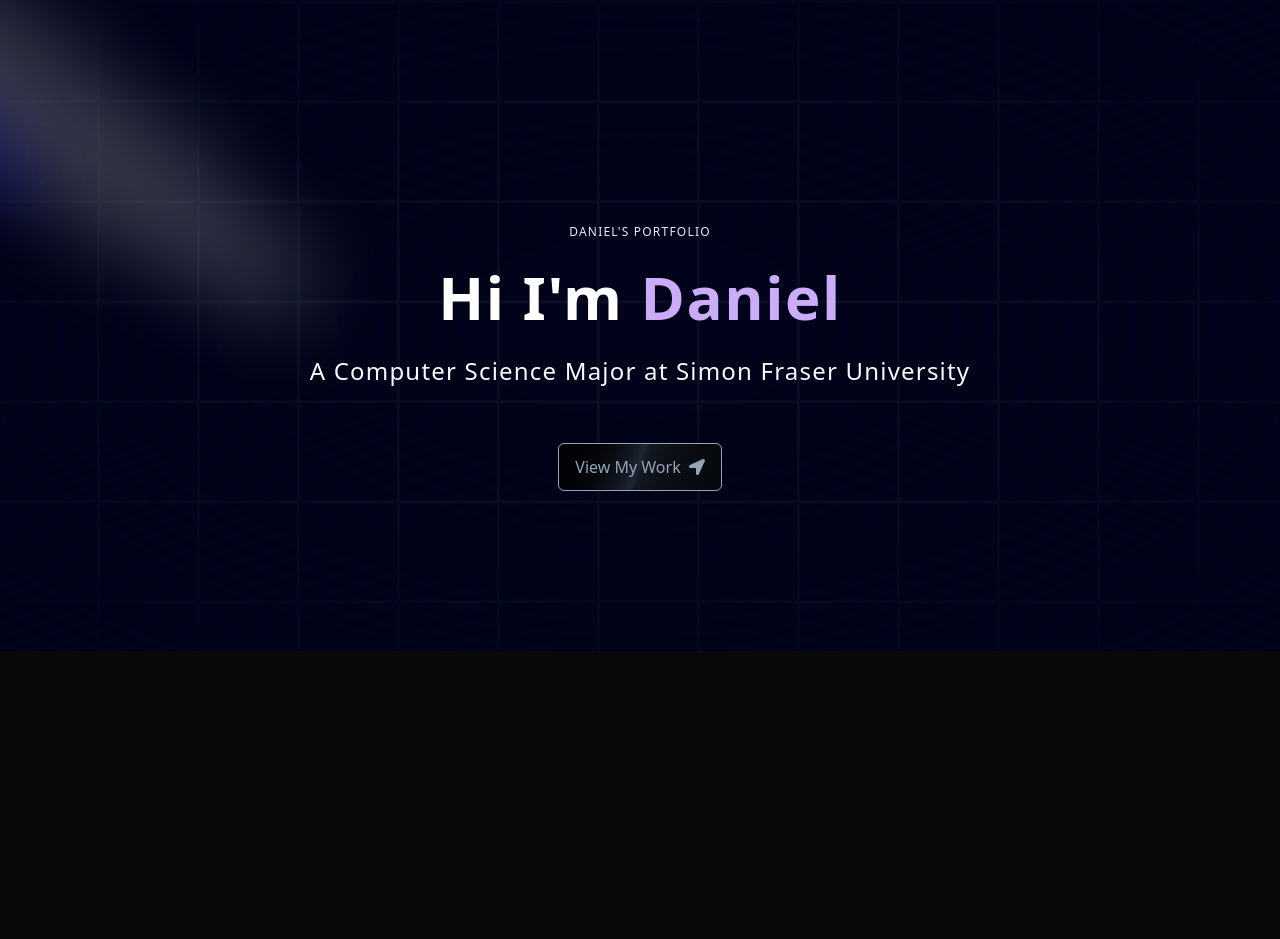
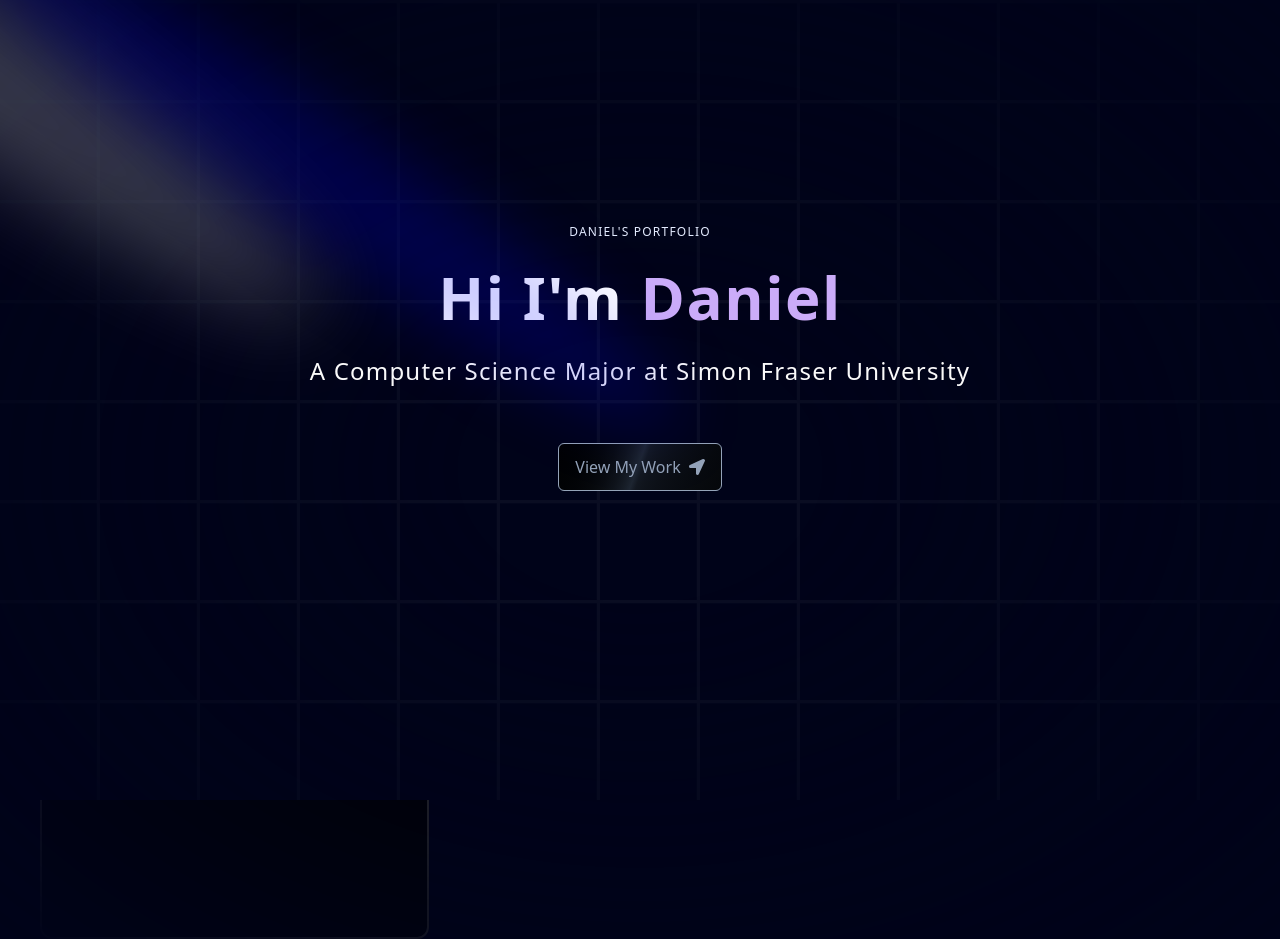
Before and after one commit to Snazzbazz101/Portfolio, a Next.js app in the folder portfolio/: page / in a window 1280 px wide. Before the commit the page ends 800 px from the top, so only its background shows below. Built offline with nearby package versions, Linux system fonts and the light colour scheme.

Commit message:
added ui navbar and bento grid;

```diff
--- a/portfolio/app/page.tsx
+++ b/portfolio/app/page.tsx
@@ -1,10 +1,15 @@
 import Hero from "@/components/Hero";
+import { FloatingNav } from "@/components/ui/floating-navbar";
+import { FaHome } from "react-icons/fa";
+import Grid from "@/components/grid";
 
 export default function Home() {
   return (
    <main className="relative bg-black-100 flex justify-center items-center flex-col overflow-hidden mx-auto sm:px-10">
     <div className="max-w-7xl w-full">
+      <FloatingNav navItems={[{ name: 'Home', link: '/', icon: <FaHome/> }]}/>
       <Hero />
+      <Grid/>
     </div>
    </main>
   );
--- a/portfolio/components/Hero.tsx
+++ b/portfolio/components/Hero.tsx
@@ -11,8 +11,8 @@ const Hero = () => {
         <div>
             {/*spotlight*/}
             <Spotlight className='-top-40 -left-10 md:-left-32 md:-top-20 h-screen' fill="white"/>
-            <Spotlight className='-top-10 -left-full h-[80vh] w-[50vw]' fill="purple"/>
-            <Spotlight className='-top-28 -left-80 h-[80vh] w-[50vw]' fill="blue"/>
+            <Spotlight className='-top-10 -left-full h-[80vh] w-[50vw] ' fill= "purple"/>
+            <Spotlight className='top-28 left-80 h-[80vh] w-[50vw]' fill="blue"/>
         </div>
         {/*grid container*/}
         <div className="h-screen w-full dark:bg-black-100 bg-white  dark:bg-grid-white/[0.04] bg-grid-black/[0.2] flex items-center justify-center absolute top-0 left-0"/>
@@ -34,7 +34,10 @@ const Hero = () => {
                     A Computer Science Major at Simon Fraser University
                 </p>
                 <a href="#about">
-                <ShimmerButton title="View My Work" icon={<FaLocationArrow />} position="right" otherClasses=''/>
+                <ShimmerButton title="View My Work"
+                icon={<FaLocationArrow />}
+                position="right"
+                otherClasses=''/>
                 </a>
 
             </div>
--- /dev/null
+++ b/portfolio/components/grid.tsx
@@ -0,0 +1,22 @@
+import React from 'react'
+import { BentoGrid, BentoGridItem } from './ui/bento-grid'
+
+const Grid = () => {
+  return (
+    <section id="about">
+        <BentoGrid>
+            {[{title: 'Title1', description: 'Description1', id: 1}].map
+            ((item) => (
+                <BentoGridItem
+                    id = {item.id}
+                    key = {item.id}
+                    title = {item.title}
+                    description = {item.description}
+                />
+            ))}
+        </BentoGrid>
+    </section>
+  )
+}
+
+export default Grid
--- /dev/null
+++ b/portfolio/components/ui/bento-grid.tsx
@@ -0,0 +1,56 @@
+import { cn } from "@/lib/utils";
+
+export const BentoGrid = ({
+  className,
+  children,
+}: {
+  className?: string;
+  children?: React.ReactNode;
+}) => {
+  return (
+    <div
+      className={cn(
+        "grid md:auto-rows-[18rem] grid-cols-1 md:grid-cols-3 gap-4 max-w-7xl mx-auto ",
+        className
+      )}
+    >
+      {children}
+    </div>
+  );
+};
+
+export const BentoGridItem = ({
+  className,
+  title,
+  description,
+  header,
+  icon,
+  id,
+}: {
+  className?: string;
+  title?: string | React.ReactNode;
+  description?: string | React.ReactNode;
+  header?: React.ReactNode;
+  icon?: React.ReactNode;
+  id: number,
+}) => {
+  return (
+    <div
+      className={cn(
+        "row-span-1 rounded-xl group/bento hover:shadow-xl transition duration-200 shadow-input dark:shadow-none p-4 dark:bg-black dark:border-white/[0.2] bg-white border-2 border-red-500 border-transparent justify-between flex flex-col space-y-4",
+        className
+      )}
+    >
+      {header}
+      <div className="group-hover/bento:translate-x-2 transition duration-200">
+        {icon}
+        <div className="font-sans font-bold text-neutral-600 dark:text-neutral-200 mb-2 mt-2">
+          {title}
+        </div>
+        <div className="font-sans font-normal text-neutral-600 text-xs dark:text-neutral-300">
+          {description}
+        </div>
+      </div>
+    </div>
+  );
+};
--- /dev/null
+++ b/portfolio/components/ui/floating-navbar.tsx
@@ -0,0 +1,82 @@
+"use client";
+import React, { useState } from "react";
+import {
+  motion,
+  AnimatePresence,
+  useScroll,
+  useMotionValueEvent,
+} from "motion/react";
+import { cn } from "@/lib/utils";
+import Link from "next/link";
+
+export const FloatingNav = ({
+  navItems,
+  className,
+}: {
+  navItems: {
+    name: string;
+    link: string;
+    icon?: JSX.Element;
+  }[];
+  className?: string;
+}) => {
+  const { scrollYProgress } = useScroll();
+
+  const [visible, setVisible] = useState(false);
+
+  useMotionValueEvent(scrollYProgress, "change", (current) => {
+    // Check if current is not undefined and is a number
+    if (typeof current === "number") {
+      let direction = current! - scrollYProgress.getPrevious()!;
+
+      if (scrollYProgress.get() < 0.05) {
+        setVisible(false);
+      } else {
+        if (direction < 0) {
+          setVisible(true);
+        } else {
+          setVisible(false);
+        }
+      }
+    }
+  });
+
+  return (
+    <AnimatePresence mode="wait">
+      <motion.div
+        initial={{
+          opacity: 1,
+          y: -100,
+        }}
+        animate={{
+          y: visible ? 0 : -100,
+          opacity: visible ? 1 : 0,
+        }}
+        transition={{
+          duration: 0.2,
+        }}
+        className={cn(
+          "flex max-w-fit  fixed top-10 inset-x-0 mx-auto border border-transparent dark:border-white/[0.2] rounded-full dark:bg-black bg-white shadow-[0px_2px_3px_-1px_rgba(0,0,0,0.1),0px_1px_0px_0px_rgba(25,28,33,0.02),0px_0px_0px_1px_rgba(25,28,33,0.08)] z-[5000] pr-2 pl-8 py-2  items-center justify-center space-x-4",
+          className
+        )}
+      >
+        {navItems.map((navItem: any, idx: number) => (
+          <Link
+            key={`link=${idx}`}
+            href={navItem.link}
+            className={cn(
+              "relative dark:text-neutral-50 items-center flex space-x-1 text-neutral-600 dark:hover:text-neutral-300 hover:text-neutral-500"
+            )}
+          >
+            <span className="block sm:hidden">{navItem.icon}</span>
+            <span className="hidden sm:block text-sm">{navItem.name}</span>
+          </Link>
+        ))}
+        <button className="border text-sm font-medium relative border-neutral-200 dark:border-white/[0.2] text-black dark:text-white px-4 py-2 rounded-full">
+          <span>Login</span>
+          <span className="absolute inset-x-0 w-1/2 mx-auto -bottom-px bg-gradient-to-r from-transparent via-blue-500 to-transparent  h-px" />
+        </button>
+      </motion.div>
+    </AnimatePresence>
+  );
+};
--- a/portfolio/components/ui/shimmerButton.tsx
+++ b/portfolio/components/ui/shimmerButton.tsx
@@ -17,7 +17,7 @@ const ShimmerButton= ({
 }) => {
   return (
         // Button code
-        <button className={`gap-2 md:w-50 md:mt-10 w-full rounded-md inline-flex h-12 animate-shimmer items-center justify-center border border-slate-400 bg-[linear-gradient(110deg,#000103,45%,#1e2631,55%,#000103)] bg-[length:200%_100%] px-4 font-medium text-slate-400 transition-colors${otherClasses}`}>
+        <button className={`gap-2 md:w-50 md:mt-10 w-full rounded-md inline-flex h-12 animate-shimmer items-center justify-center border border-slate-400 bg-[linear-gradient(110deg,#000103,45%,#1e2631,55%,#000103)] bg-[length:200%_100%] px-4 font-medium text-slate-400 transition-colors ${otherClasses}`}>
           {position == 'left' && icon}
           {title}
           {position == 'right' && icon}
--- a/portfolio/package.json
+++ b/portfolio/package.json
@@ -9,17 +9,17 @@
     "lint": "next lint"
   },
   "dependencies": {
-    "@tabler/icons-react": "^3.30.0",
+    "@tabler/icons-react": "^3.31.0",
     "clsx": "^2.1.1",
     "mini-svg-data-uri": "^1.4.4",
-    "motion": "^12.4.7",
+    "motion": "^12.4.10",
     "next": "15.1.7",
     "next-themes": "^0.4.4",
     "react": "^19.0.0",
     "react-dom": "^19.0.0",
     "react-element-to-jsx-string": "^17.0.0",
     "react-icons": "^5.5.0",
-    "tailwind-merge": "^3.0.1",
+    "tailwind-merge": "^3.0.2",
     "tailwindcss-animate": "^1.0.7"
   },
   "devDependencies": {
```
Also changed, not shown: 1 other file (tests, documents, lock files or other folders).
